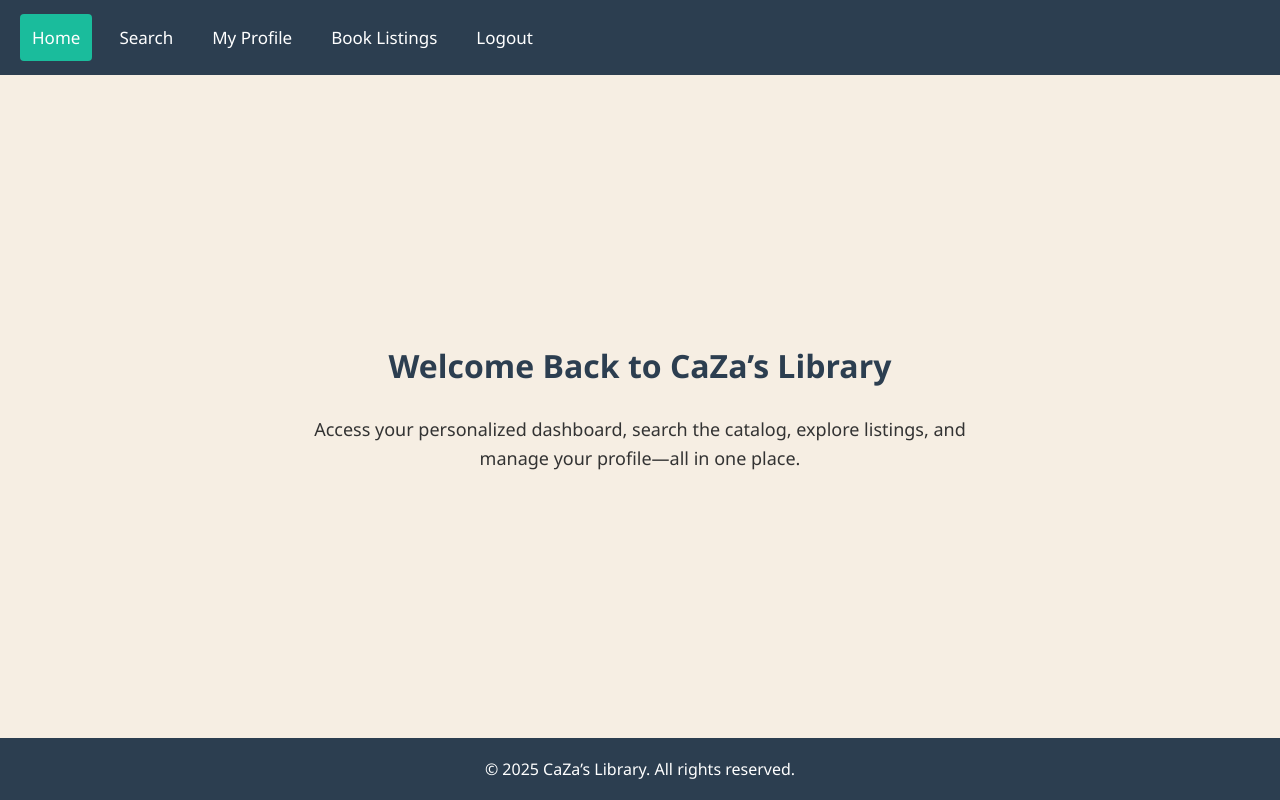
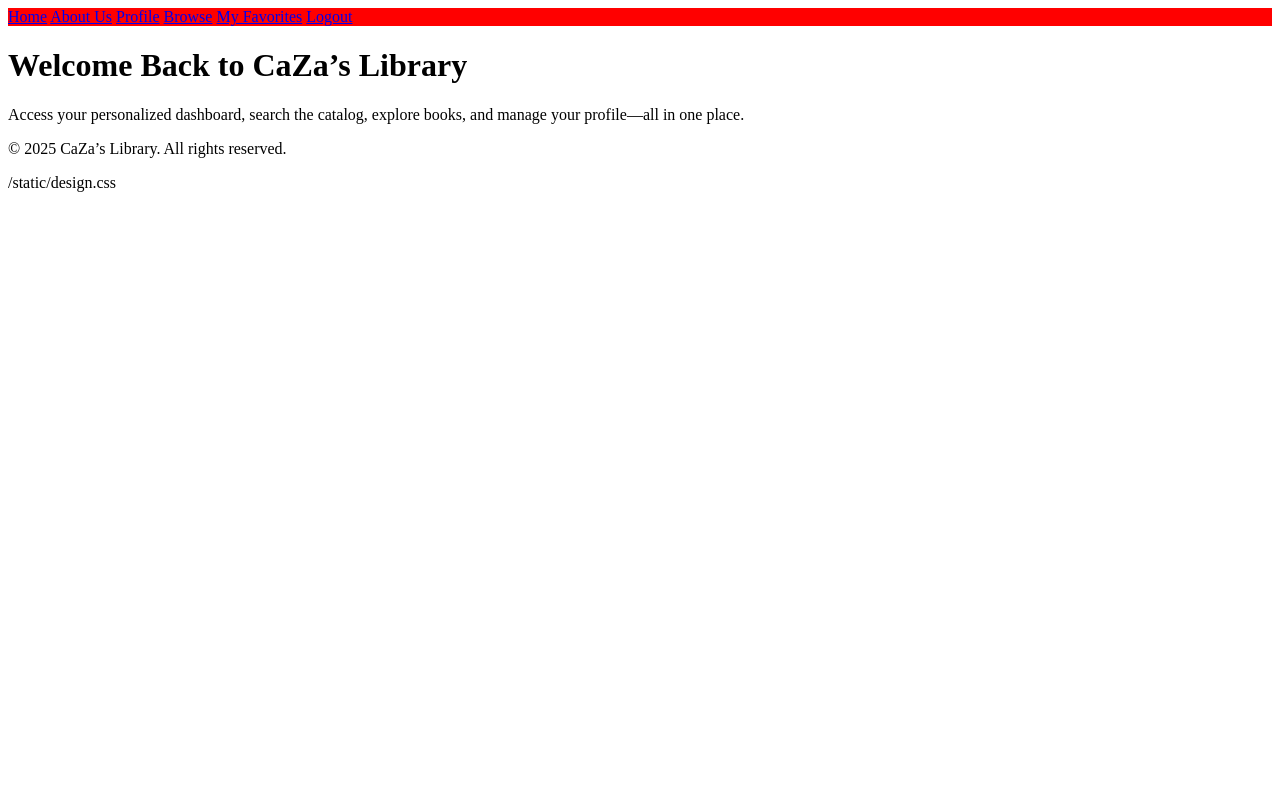
Before and after one commit to Cmier04/CaZa-s-Library, a Flask app: page /home_members in a window 1280 px wide. Run offline with Flask 3, Linux system fonts and the light colour scheme.

Commit message:
added interaction with base.html

```diff
--- a/frontend/templates/home_members.html
+++ b/frontend/templates/home_members.html
@@ -3,97 +3,16 @@
 <!DOCTYPE html>
 <html lang="en">
 
-<head>
-    <meta charset="UTF-8" />
-    <meta name="viewport" content="width=device-width, initial-scale=1" />
-    <title>Member Home - CaZa's Library</title>
-    <style>
-        body {
-            margin: 0;
-            font-family: 'Segoe UI', Tahoma, Geneva, Verdana, sans-serif;
-            background-color: #f6eee3;
-            color: #333;
-            display: flex;
-            flex-direction: column;
-            min-height: 100vh;
-        }
+{% extends "base.html" %}
 
-        /* Navigation Bar */
-        .navbar {
-            background-color: #2c3e50;
-            padding: 14px 20px;
-            display: flex;
-            align-items: center;
-        }
+{% block title %}Member Home{% endblock %}
 
-        .navbar a {
-            color: white;
-            text-decoration: none;
-            padding: 12px;
-            font-size: 17px;
-            margin-right: 15px;
-            transition: background-color 0.3s ease;
-        }
-
-        .navbar a:hover {
-            background-color: #1abc9c;
-            border-radius: 4px;
-        }
-
-        .navbar a.active {
-            background-color: #1abc9c;
-            border-radius: 4px;
-        }
-
-        .container {
-            flex-grow: 1;
-            display: flex;
-            flex-direction: column;
-            align-items: center;
-            justify-content: center;
-            padding: 40px 20px;
-            text-align: center;
-        }
-
-        h1 {
-            color: #2c3e50;
-            margin-bottom: 10px;
-        }
-
-        p {
-            font-size: 18px;
-            max-width: 700px;
-            line-height: 1.6;
-        }
-
-        footer {
-            text-align: center;
-            padding: 20px;
-            background-color: #2c3e50;
-            color: white;
-        }
-    </style>
-</head>
-
-<body>
-
-    <!-- Navigation Bar for Members -->
-    <div class="navbar">
-        <a href="home_members.html" class="active">Home</a>
-        <a href="search.html">Search</a>
-        <a href="profile.html">My Profile</a>
-        <a href="book_listings.html">Book Listings</a>
-        <a href="logout.html">Logout</a>
-
-
-    </div>
-
+{% block content %}
     <!-- Welcome Message -->
     <div class="container">
         <h1>Welcome Back to CaZa’s Library</h1>
-        <p>Access your personalized dashboard, search the catalog, explore listings, and manage your profile—all in one
+        <p>Access your personalized dashboard, search the catalog, explore books, and manage your profile—all in one
             place.</p>
-
     </div>
 
     <!-- Footer -->
@@ -101,6 +20,4 @@
         &copy; 2025 CaZa’s Library. All rights reserved.
     </footer>
 
-</body>
-
-</html>
+{% endblock %}
```
